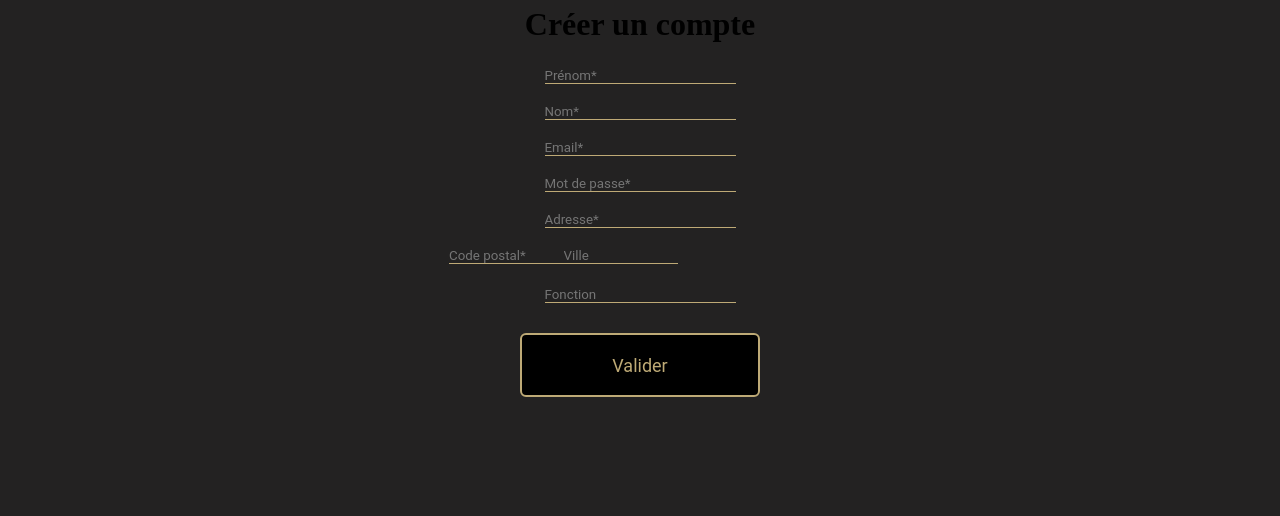
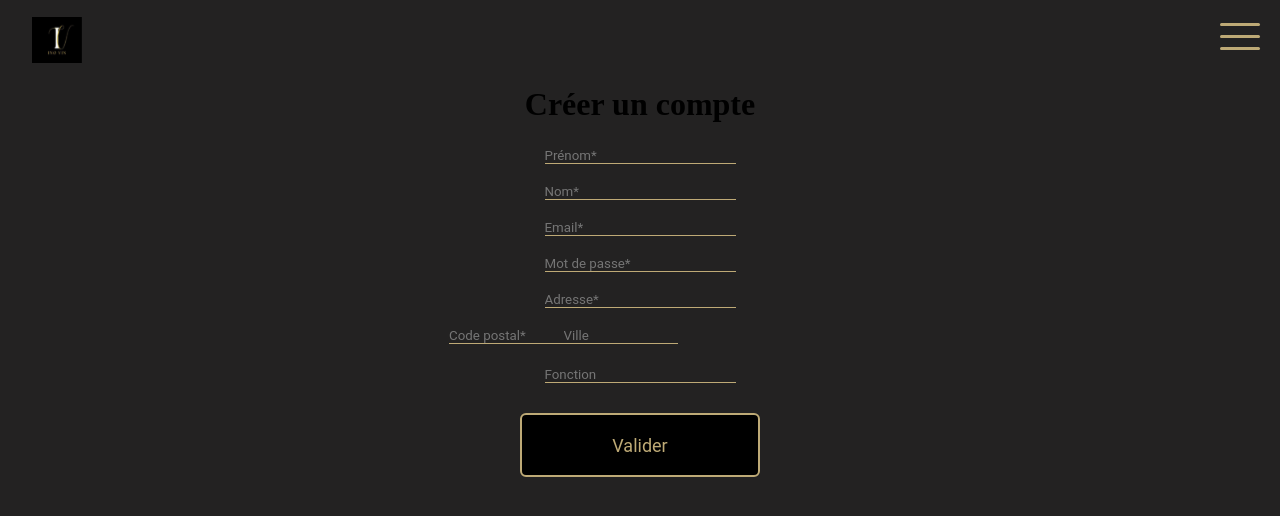
Before and after one commit to Mogwaie/Inovin, a React (Vite) app in the folder frontend/: page /signUp in a window 1280 px wide. Shown: the top 516 px of the page. Built offline with nearby package versions, Linux system fonts and the light colour scheme.

Commit message:
Creating route w/ outlet for the navbar

```diff
--- /dev/null
+++ b/frontend/src/routes/Root.jsx
@@ -0,0 +1,13 @@
+import { Outlet } from "react-router-dom";
+import Navbar from "../components/Navbar";
+
+export default function Root() {
+  return (
+    <>
+      <Navbar />
+      <main>
+        <Outlet />
+      </main>
+    </>
+  );
+}
```
Also changed, not shown: frontend/src/main.jsx (+7 -5 lines).
